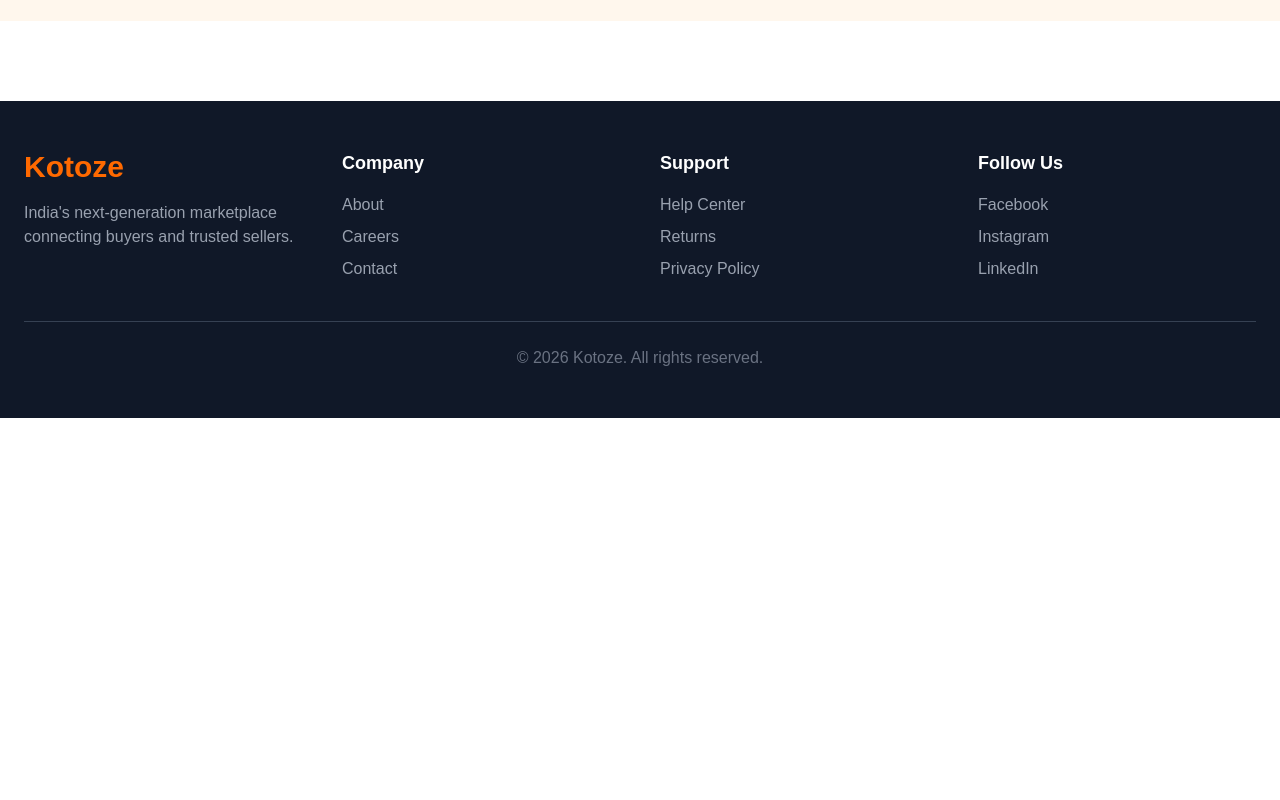
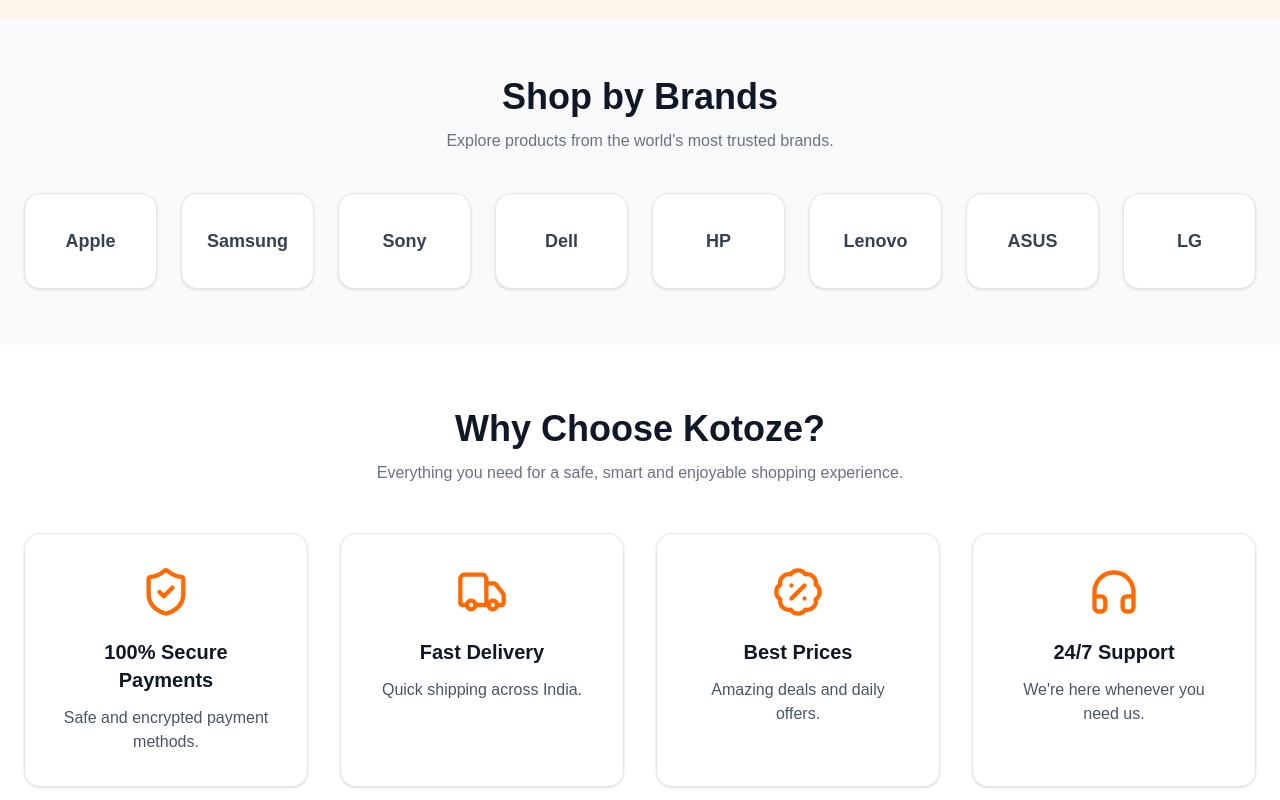
Before and after one commit to Sunil2505/Kotoze, a Next.js app: page / in a window 1280 px wide. Shown: the part 2940-3740 px from the top of the page. Before the commit the page ends 3358 px from the top, so only its background shows below. Built offline with nearby package versions, Linux system fonts and the light colour scheme.

Commit message:
Add Why Choose Kotoze section

```diff
--- a/src/app/page.tsx
+++ b/src/app/page.tsx
@@ -2,18 +2,22 @@
 import Hero from "../components/Hero";
 import Categories from "../components/Categories";
 import FeaturedProducts from "../components/FeaturedProducts";
-import Footer from "../components/Footer";
 import FlashSale from "../components/FlashSale";
 import TrendingProducts from "../components/TrendingProducts";
+import Brands from "@/components/Brands";
+import WhyChoose from "@/components/WhyChoose";
+import Footer from "../components/Footer";
 export default function Home() {
   return (
 <main className="min-h-screen bg-white">
- <Header />
+  <Header />
   <Hero />
   <Categories />
   <TrendingProducts />
   <FeaturedProducts />
   <FlashSale />
+  <Brands />
+  <WhyChoose />
   <Footer />
 </main>
   );
--- /dev/null
+++ b/src/components/Brands.tsx
@@ -0,0 +1,30 @@
+import brands from "@/data/brands";
+
+export default function Brands() {
+  return (
+    <section className="bg-gray-50 py-14">
+      <div className="mx-auto max-w-7xl px-6">
+        <h2 className="mb-3 text-center text-4xl font-bold text-gray-900">
+          Shop by Brands
+        </h2>
+
+        <p className="mb-10 text-center text-gray-500">
+          Explore products from the world's most trusted brands.
+        </p>
+
+        <div className="grid grid-cols-2 gap-6 sm:grid-cols-4 lg:grid-cols-8">
+          {brands.map((brand) => (
+            <div
+              key={brand.id}
+              className="group flex h-24 cursor-pointer items-center justify-center rounded-2xl border border-gray-200 bg-white shadow-sm transition-all duration-300 hover:-translate-y-1 hover:border-orange-400 hover:shadow-xl"
+            >
+              <span className="text-lg font-bold text-gray-700 transition-colors duration-300 group-hover:text-orange-500">
+                {brand.name}
+              </span>
+            </div>
+          ))}
+        </div>
+      </div>
+    </section>
+  );
+}
--- /dev/null
+++ b/src/components/WhyChoose.tsx
@@ -0,0 +1,73 @@
+import {
+  ShieldCheck,
+  Truck,
+  BadgePercent,
+  Headphones,
+} from "lucide-react";
+
+const features = [
+  {
+    icon: ShieldCheck,
+    title: "100% Secure Payments",
+    description: "Safe and encrypted payment methods.",
+  },
+  {
+    icon: Truck,
+    title: "Fast Delivery",
+    description: "Quick shipping across India.",
+  },
+  {
+    icon: BadgePercent,
+    title: "Best Prices",
+    description: "Amazing deals and daily offers.",
+  },
+  {
+    icon: Headphones,
+    title: "24/7 Support",
+    description: "We're here whenever you need us.",
+  },
+];
+
+export default function WhyChoose() {
+  return (
+    <section className="bg-white py-16">
+      <div className="mx-auto max-w-7xl px-6">
+        <h2 className="mb-3 text-center text-4xl font-bold text-gray-900">
+          Why Choose Kotoze?
+        </h2>
+
+        <p className="mb-12 text-center text-gray-500">
+          Everything you need for a safe, smart and enjoyable shopping experience.
+        </p>
+
+        <div className="grid gap-8 sm:grid-cols-2 lg:grid-cols-4">
+          {features.map((feature) => {
+            const Icon = feature.icon;
+
+            return (
+              <div
+                key={feature.title}
+                className="group rounded-2xl border border-gray-200 bg-white p-8 text-center shadow-sm transition-all duration-300 hover:-translate-y-2 hover:border-orange-400 hover:shadow-xl"
+              >
+                <div className="mb-5 flex justify-center">
+                  <Icon
+                    size={52}
+                    className="text-orange-500 transition-transform duration-300 group-hover:scale-110"
+                  />
+                </div>
+
+                <h3 className="mb-3 text-xl font-bold text-gray-900">
+                  {feature.title}
+                </h3>
+
+                <p className="text-gray-600">
+                  {feature.description}
+                </p>
+              </div>
+            );
+          })}
+        </div>
+      </div>
+    </section>
+  );
+}
--- /dev/null
+++ b/src/data/brands.ts
@@ -0,0 +1,12 @@
+const brands = [
+  { id: 1, name: "Apple" },
+  { id: 2, name: "Samsung" },
+  { id: 3, name: "Sony" },
+  { id: 4, name: "Dell" },
+  { id: 5, name: "HP" },
+  { id: 6, name: "Lenovo" },
+  { id: 7, name: "ASUS" },
+  { id: 8, name: "LG" },
+];
+
+export default brands;
```
